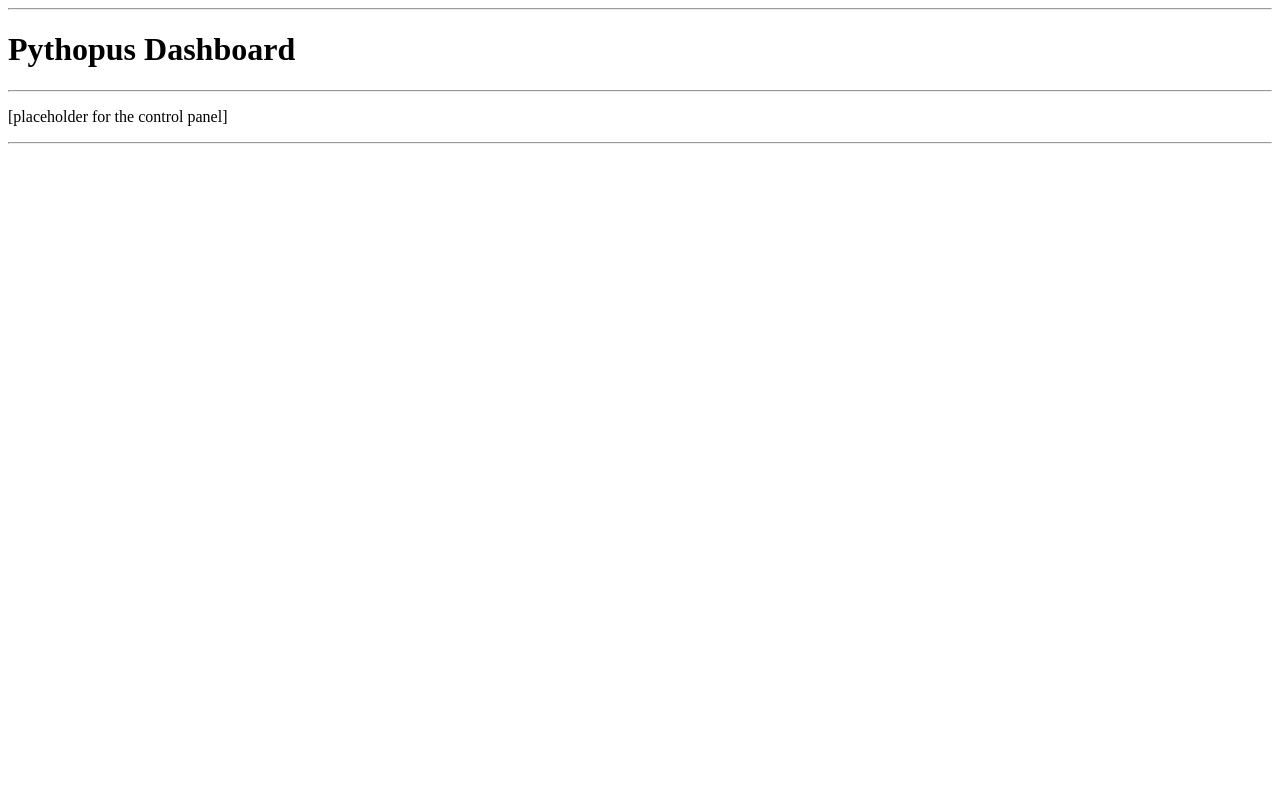
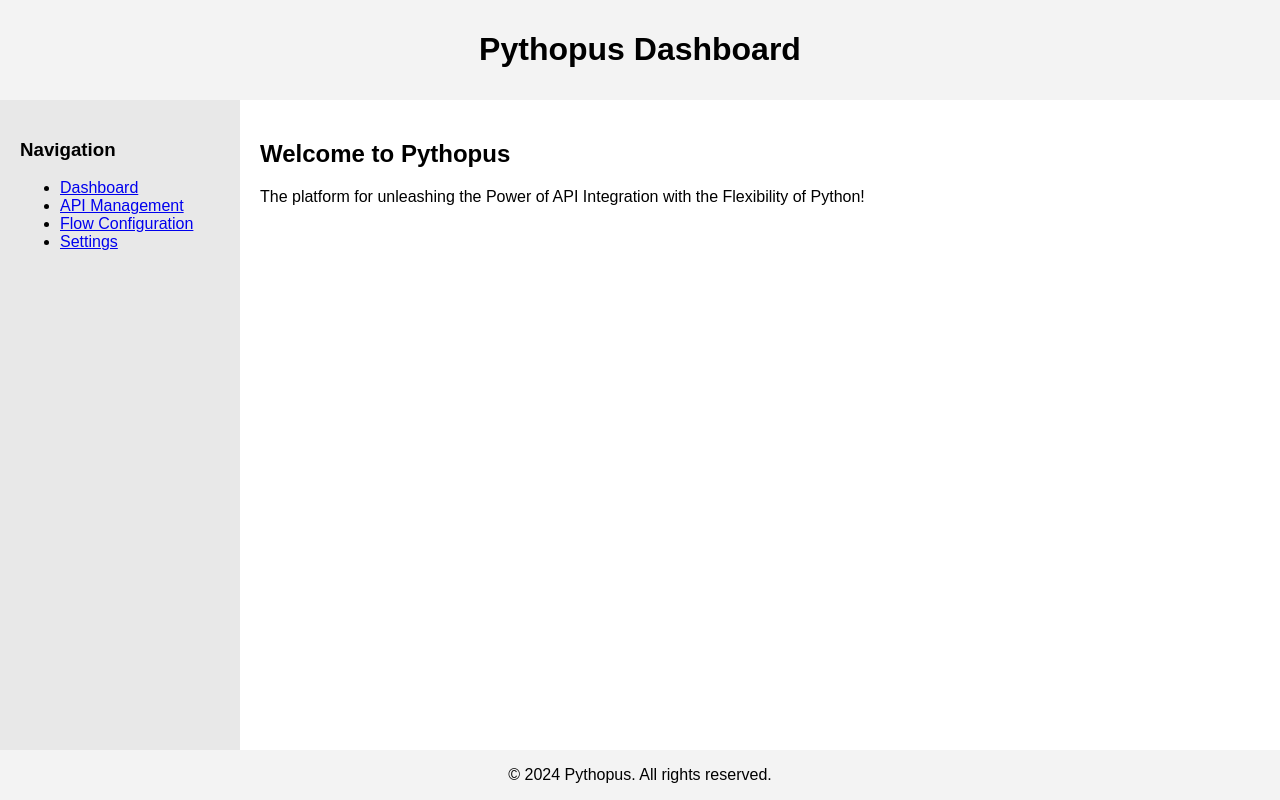
Before and after one commit to pythopus/pythopus, a plain HTML site: page index.html in a window 1280 px wide. Drawn offline with Linux system fonts and the light colour scheme.

Commit message:
Improvements to dashboard

```diff
--- a/index.html
+++ b/index.html
@@ -1,13 +1,74 @@
 <!DOCTYPE html>
-<html>
-  <head>
+<html lang="en">
+<head>
+    <meta charset="UTF-8">
+    <meta name="viewport" content="width=device-width, initial-scale=1.0">
     <title>Pythopus Dashboard</title>
-  </head>
-  <body>
-    <hr/>
+    <style>
+        body {
+            font-family: Arial, sans-serif;
+            margin: 0;
+            padding: 0;
+            display: flex;
+            flex-direction: column;
+            height: 100vh;
+        }
+        .header, .footer {
+            background-color: #f3f3f3;
+            padding: 10px 20px;
+            text-align: center;
+        }
+        .footer {
+          padding: 0px;
+          position: fixed;
+          left: 0;
+          bottom: 0;
+          width: 100%;
+        }
+        .main {
+            display: flex;
+            flex: 1;
+        }
+        .nav {
+            width: 200px;
+            background-color: #e8e8e8;
+            padding: 20px;
+            height: calc(100vh - 140px);
+            overflow-y: auto;
+        }
+        .content {
+            flex-grow: 1;
+            padding: 20px;
+            overflow-y: auto;
+        }
+    </style>
+</head>
+<body>
+
+<div class="header">
     <h1>Pythopus Dashboard</h1>
-    <hr/>
-    <p>[placeholder for the control panel]</p>
-    <hr/>
-  </body>
+</div>
+
+<div class="main">
+    <div class="nav">
+        <h3>Navigation</h3>
+        <ul>
+            <li><a href="#">Dashboard</a></li>
+            <li><a href="#">API Management</a></li>
+            <li><a href="#">Flow Configuration</a></li>
+            <li><a href="#">Settings</a></li>
+        </ul>
+    </div>
+    <div class="content">
+        <h2>Welcome to Pythopus</h2>
+        <p>The platform for unleashing the Power of API Integration with the Flexibility of Python!</p>
+        <!-- Additional content can be added here -->
+    </div>
+</div>
+
+<div class="footer">
+    <p>© 2024 Pythopus. All rights reserved.</p>
+</div>
+
+</body>
 </html>
```
